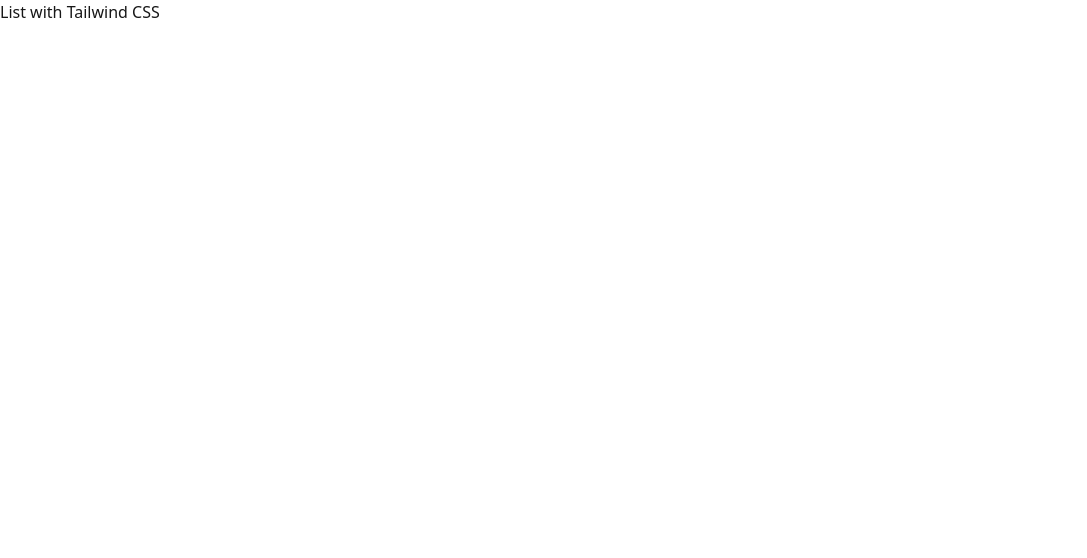
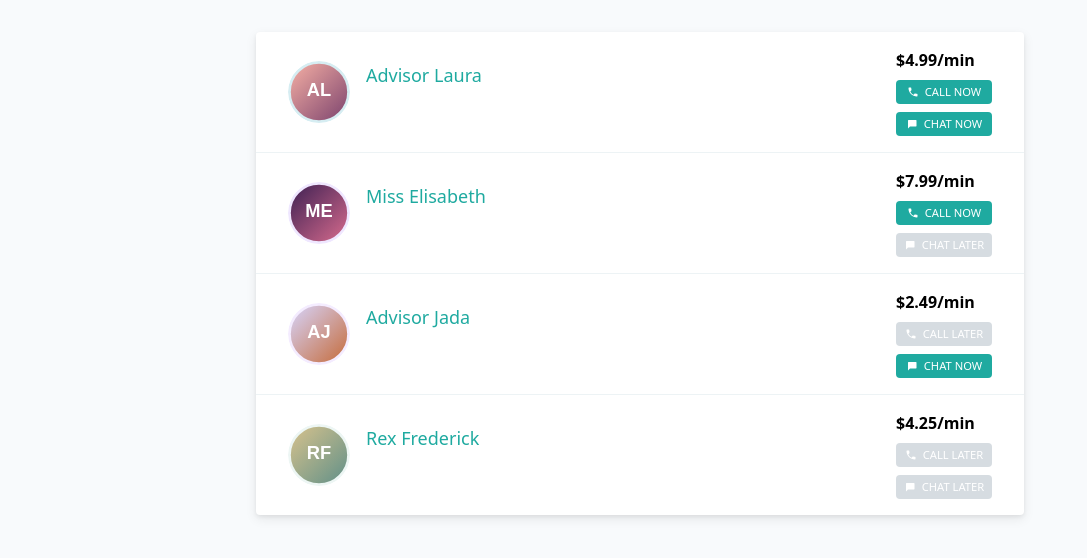
Before and after one commit to fabrizioamelotti/code-challenges, a Next.js app in the folder front_end_dev_case_study_6/: page /tailwind in a window 1280 px wide. Shown: the top 558 px of the page, without its empty margins (0-1087 px from the left). Built offline with nearby package versions, Linux system fonts and the light colour scheme.

Commit message:
Added tailwind

```diff
--- a/front_end_dev_case_study_6/app/tailwind/page.tsx
+++ b/front_end_dev_case_study_6/app/tailwind/page.tsx
@@ -1,4 +1,6 @@
-import {Metadata} from "next";
+import { Metadata } from "next";
+import TailwindAdvisorsList from "@/components/tailwind/advisors-list";
+import { AdvisorsService } from "@/modules/advisors/advisors.service";
 
 export const metadata: Metadata = {
     title: 'List with Tailwind CSS',
@@ -6,6 +8,7 @@ export const metadata: Metadata = {
 }
 
 export default async function Page() {
-    // TODO | Complete this page with Tailwind CSS
-    return <div>List with Tailwind CSS</div>
+    const advisors = await AdvisorsService.findAdvisors();
+
+    return <TailwindAdvisorsList advisors={advisors} />;
 }
--- /dev/null
+++ b/front_end_dev_case_study_6/components/tailwind/advisor-actions.tsx
@@ -0,0 +1,53 @@
+'use client'
+
+import Image from "next/image";
+import { dictionary } from "@/components/dictionary/dictionary";
+import callIcon from "@/components/icons/call.svg";
+import chatIcon from "@/components/icons/chat.svg";
+import { AdvisorsType } from "@/modules/advisors/advisors.type";
+
+type AdvisorActionsProps = {
+    advisor: AdvisorsType;
+};
+
+const availableButtonClass =
+    "bg-[var(--main-background-color)] text-white hover:bg-[color-mix(in_srgb,var(--main-background-color),black_20%)]";
+const unavailableButtonClass =
+    "cursor-not-allowed bg-[var(--disabled-background-color)] text-[var(--disabled-color)]";
+
+export default function TailwindAdvisorActions({ advisor }: AdvisorActionsProps) {
+    const callLabel = advisor.callAvailability ? dictionary.label.callNow : dictionary.label.callLater;
+    const chatLabel = advisor.chatAvailability ? dictionary.label.chatNow : dictionary.label.charLater;
+
+    const callNow = () => {
+        alert(`Calling ${advisor.name}`);
+    };
+
+    const chatNow = () => {
+        alert(`Chatting with ${advisor.name}`);
+    };
+
+    return (
+        <div className="flex shrink-0 flex-col gap-2 sm:items-stretch">
+            <div className="font-bold text-black">{advisor.price}</div>
+            <button
+                className={`inline-flex h-6 min-w-24 items-center justify-center gap-1.5 rounded-sm text-[0.7rem] uppercase transition-colors ${advisor.callAvailability ? availableButtonClass : unavailableButtonClass}`}
+                type="button"
+                disabled={!advisor.callAvailability}
+                onClick={callNow}
+            >
+                <Image src={callIcon} alt={callLabel} aria-hidden="true" className="h-3 w-3" />
+                {callLabel}
+            </button>
+            <button
+                className={`inline-flex h-6 min-w-24 items-center justify-center gap-1.5 rounded-sm text-[0.7rem] uppercase transition-colors ${advisor.chatAvailability ? availableButtonClass : unavailableButtonClass}`}
+                type="button"
+                disabled={!advisor.chatAvailability}
+                onClick={chatNow}
+            >
+                <Image src={chatIcon} alt={chatLabel} aria-hidden="true" className="h-3 w-3" />
+                {chatLabel}
+            </button>
+        </div>
+    );
+}
--- /dev/null
+++ b/front_end_dev_case_study_6/components/tailwind/advisor-card.tsx
@@ -0,0 +1,30 @@
+import Image from "next/image";
+import TailwindAdvisorActions from "@/components/tailwind/advisor-actions";
+import { AdvisorsType } from "@/modules/advisors/advisors.type";
+
+type AdvisorCardProps = {
+    advisor: AdvisorsType;
+};
+
+export default function AdvisorCard({ advisor }: AdvisorCardProps) {
+    const fullName = `${advisor.name} ${advisor.surname}`;
+
+    return (
+        <article className="flex flex-col gap-5 border-b border-[#edf3f5] px-4 py-4 last:border-b-0 sm:flex-row sm:items-center sm:justify-between sm:gap-8 sm:px-8">
+            <div className="flex gap-4">
+                <Image
+                    className="h-[62px] w-[62px] rounded-full object-cover"
+                    src={advisor.imageSrc}
+                    alt={fullName}
+                    width={62}
+                    height={62}
+                />
+                <h2 className="text-lg text-[var(--main-background-color)]">
+                    {fullName}
+                </h2>
+            </div>
+
+            <TailwindAdvisorActions advisor={advisor} />
+        </article>
+    );
+}
--- /dev/null
+++ b/front_end_dev_case_study_6/components/tailwind/advisors-list.tsx
@@ -0,0 +1,18 @@
+import AdvisorCard from "@/components/tailwind/advisor-card";
+import { AdvisorsType } from "@/modules/advisors/advisors.type";
+
+type AdvisorsListProps = {
+    advisors: AdvisorsType[];
+};
+
+export default function TailwindAdvisorsList({ advisors }: AdvisorsListProps) {
+    return (
+        <section className="min-h-screen min-w-[360px] bg-slate-50 p-4 sm:p-8">
+            <div className="mx-auto w-full max-w-3xl overflow-hidden rounded-sm bg-white shadow-[0_4px_12px_rgba(0,0,0,0.08),0_2px_4px_rgba(0,0,0,0.06)]">
+                {advisors.map((advisor) => (
+                    <AdvisorCard key={advisor.id} advisor={advisor} />
+                ))}
+            </div>
+        </section>
+    );
+}
```
